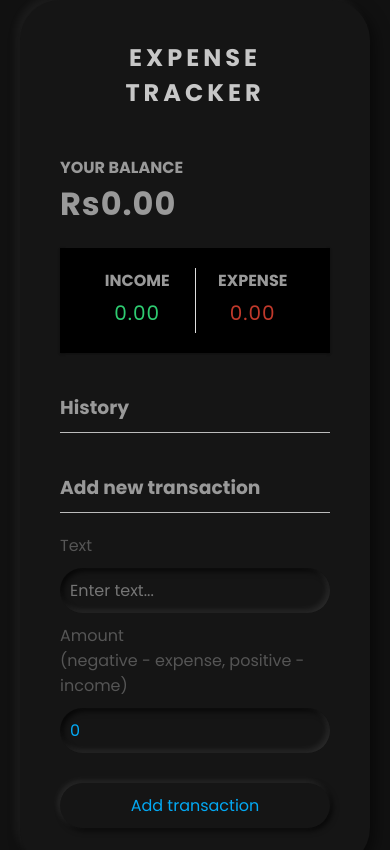
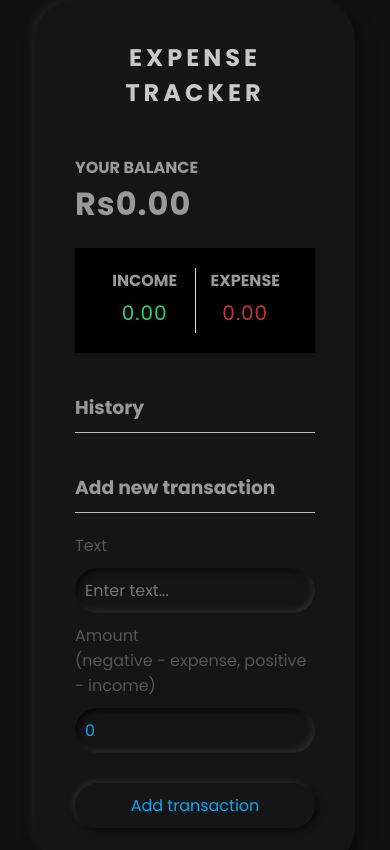
Before and after one commit to hammadasad22/expense-tracker, a React (Create React App) app: page / in a window 390 px wide. Shown: the top 850 px of the page. Built offline with nearby package versions, Linux system fonts and the light colour scheme.

Commit message:
Update App,css

```diff
--- a/src/App.css
+++ b/src/App.css
@@ -218,6 +218,6 @@ label {
 
 @media (max-width: 600px) {
   .container {
-    width: 350px;
+    width: 320px;
   }
 }
```
